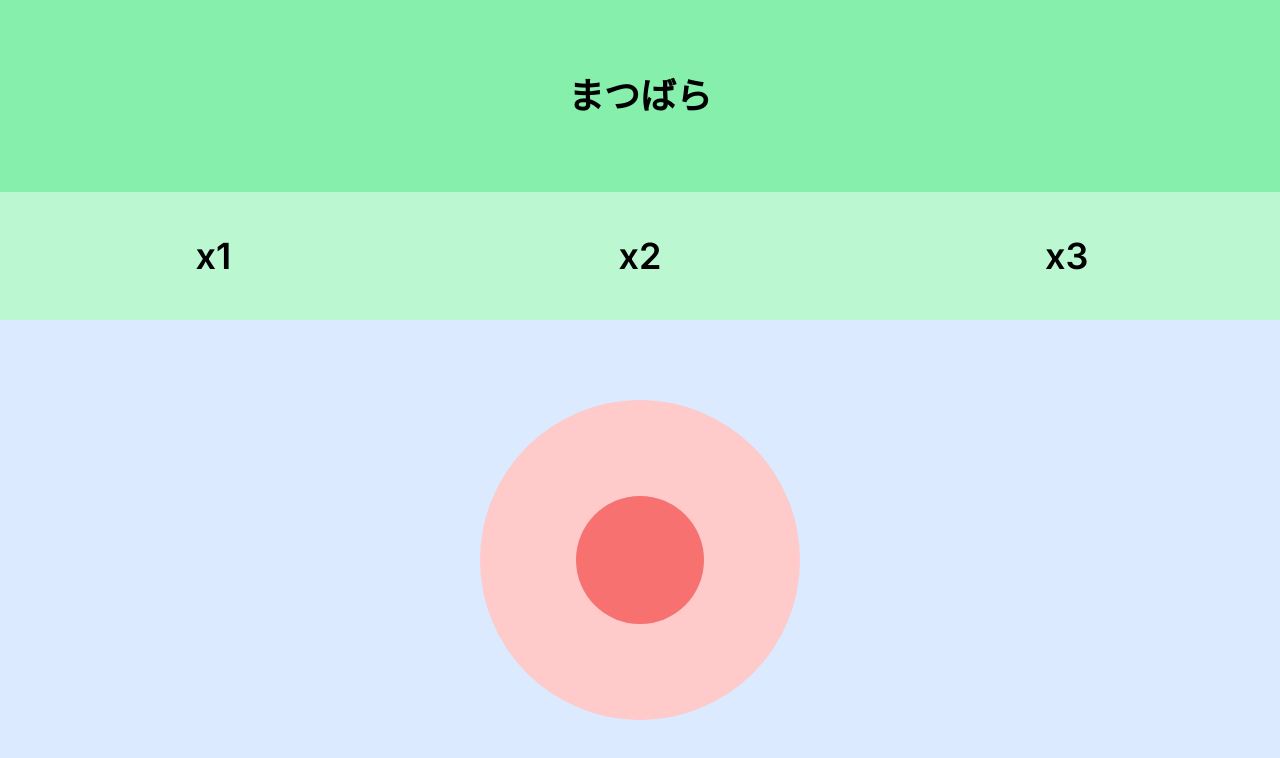
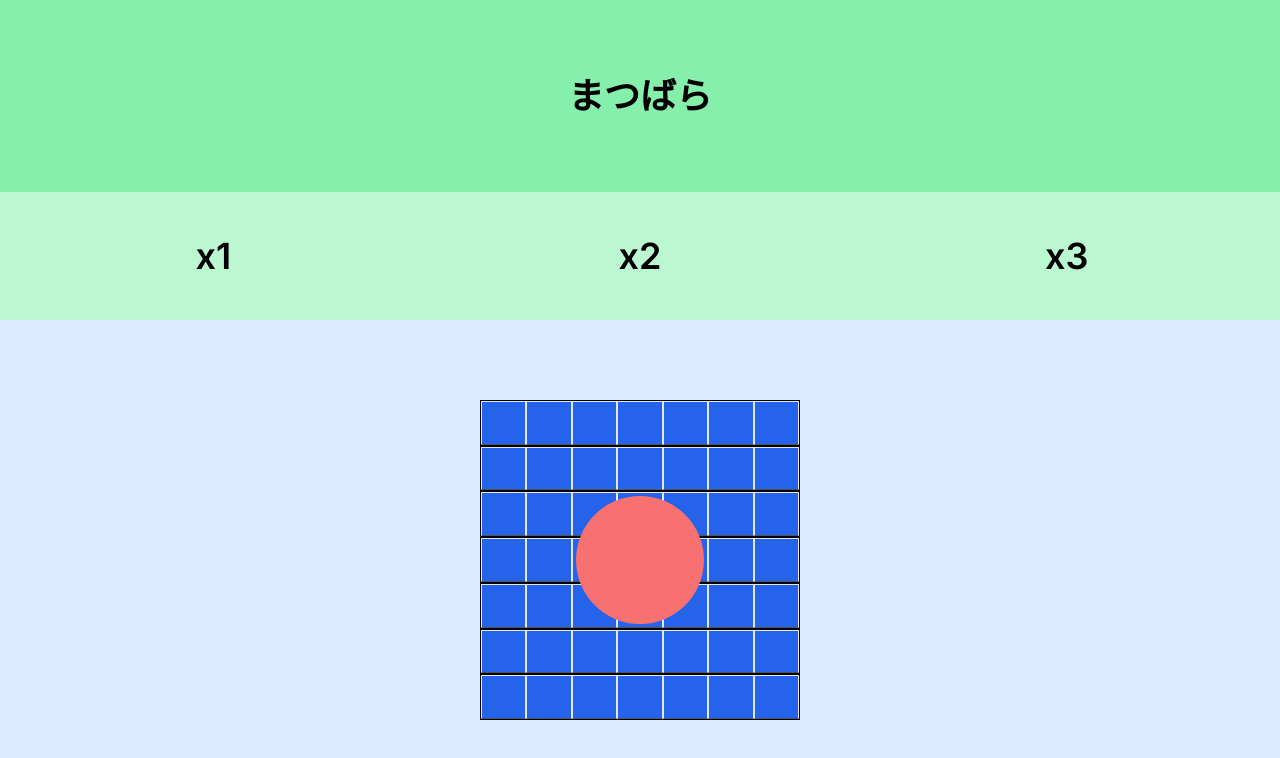
Before and after one commit to katsudon08/darts_frontend, a Next.js app: page /game in a window 1280 px wide. Both pictures are taken after a click on the button 640 px from the left and 560 px from the top of the page. Shown: the top 758 px of the page. Built offline with nearby package versions, Linux system fonts and the light colour scheme.

Commit message:
ボックスを作成

```diff
--- a/src/app/game/page.tsx
+++ b/src/app/game/page.tsx
@@ -32,13 +32,17 @@ export default function () {
                     <div
                         className={
                             isActive
-                                ? "flex justify-center items-center h-80 w-80 rounded-full bg-red-200 visible"
-                                : "flex justify-center items-center h-80 w-80 invisible"
+                                ? "flex flex-col justify-center items-center h-80 w-80 rounded-full bg-red-200 visible"
+                                : "flex flex-col justify-center items-center h-80 w-80 invisible"
                         }
                     >
-                        <div className="bg-blue-600 invisible h-full w-full">
-
-                        </div>
+                        {Array(7).fill(0).map((v, i) => (
+                            <div className="bg-blue-600 flex flex-row visible h-full w-full border border-black" key={i}>
+                                {Array(7).fill(0).map((v, i) => (
+                                    <div className="h-full w-full border border-b-zinc-600" key={i}></div>
+                                ))}
+                            </div>
+                        ))}
                         <div className="absolute visible h-32 w-32 rounded-full bg-red-400">
                             <button className="h-full w-full" onClick={e => handleDarts(e)} />
                         </div>
```
